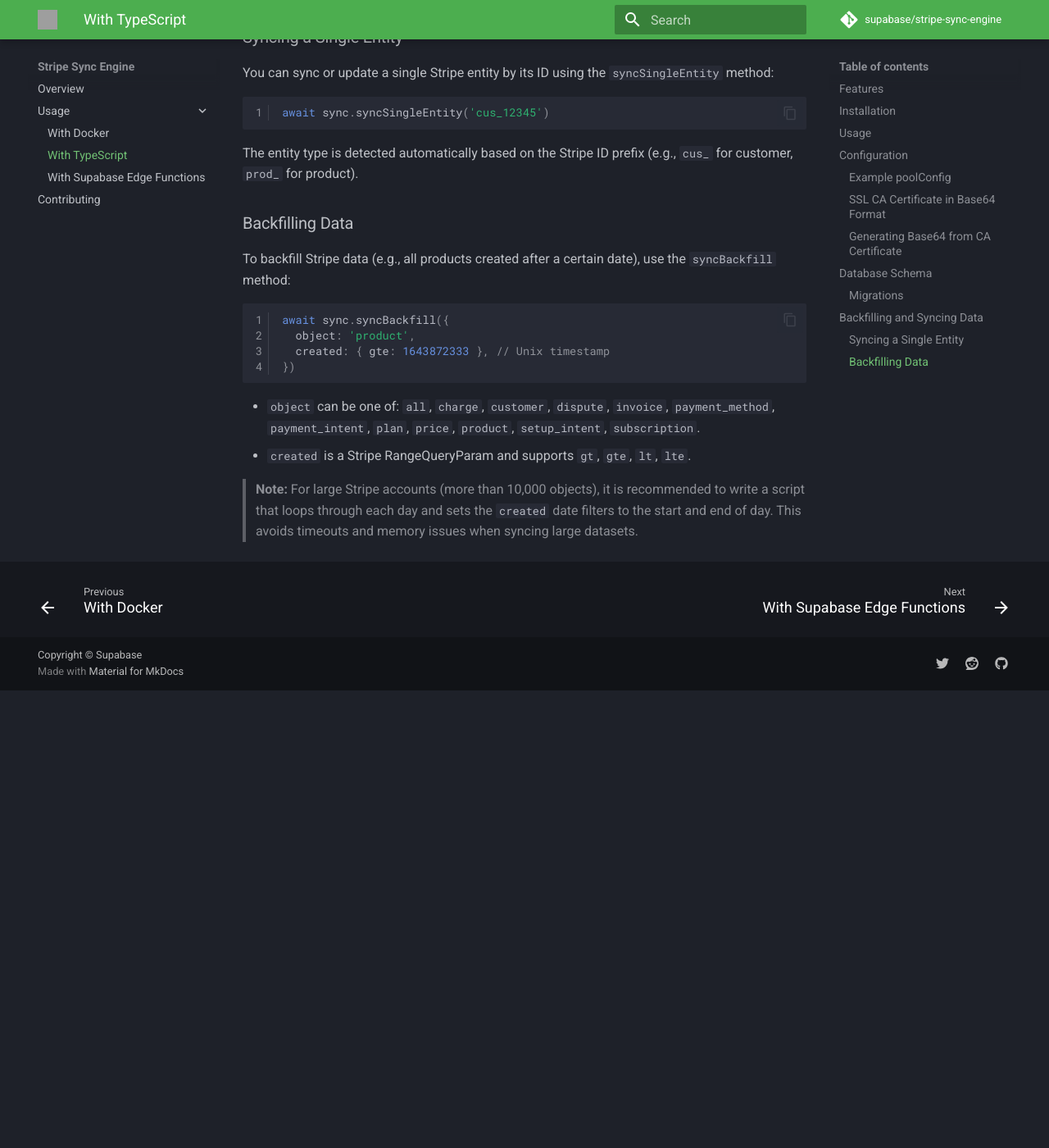
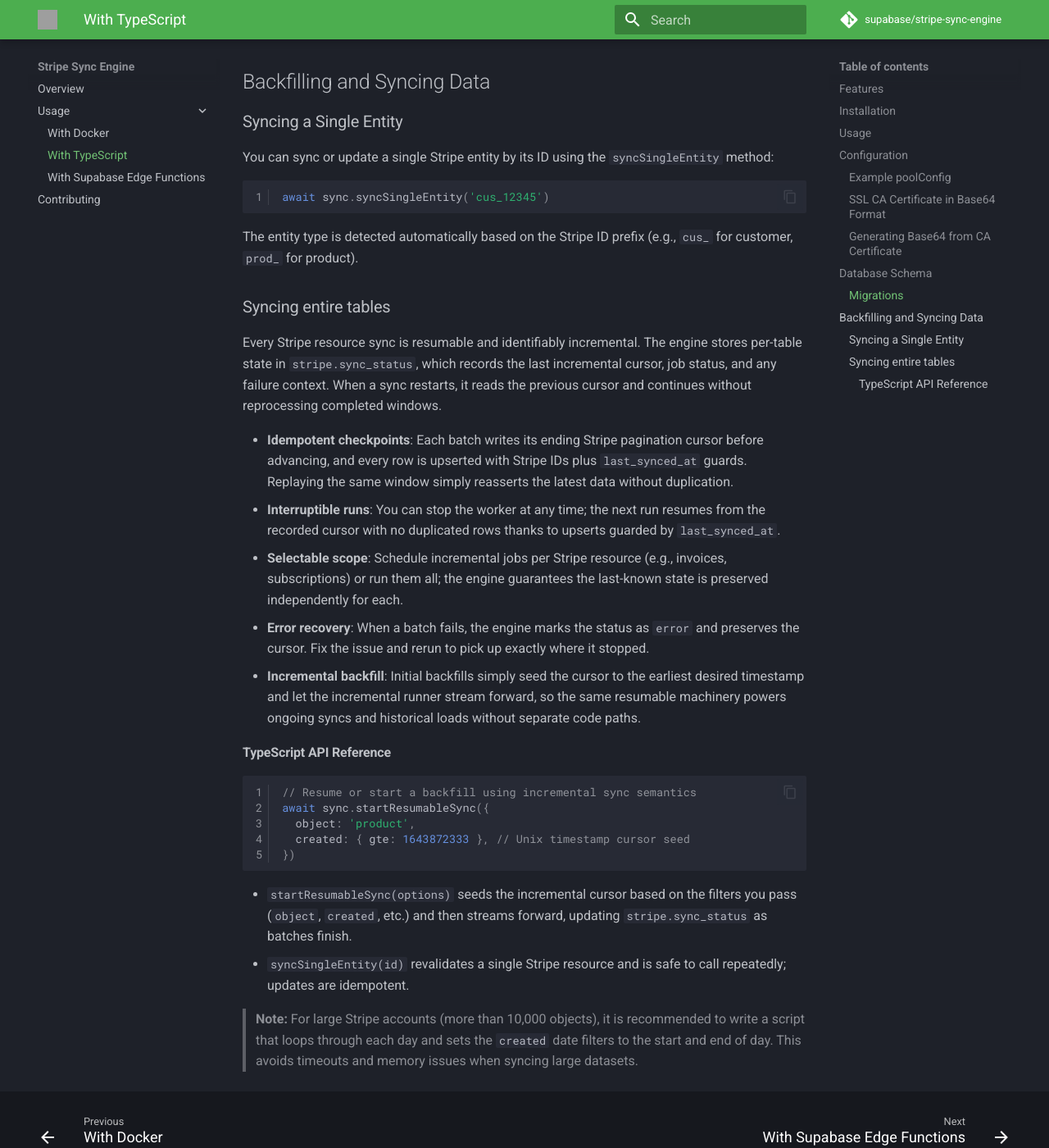
Before and after one commit to supabase/stripe-sync-engine, an MkDocs documentation site: the page built from docs/typescript.md, in a window 1280 px wide and 1400 px high, scrolled down 3207 px. Shown: the whole window at 82% size. Built offline with MkDocs 1.6.1 and Material for MkDocs 9.7.7, drawn with Linux system fonts in a browser that asks for light colours; comment, search, counter and statistics services are not loaded; before the commit the page ends 4049 px from its top, so only the background shows below that; some of the changed text lies outside the part shown; grey boxes are pictures that could not be loaded.

Commit message:
Add new docs for incremental sync and roadmap (#1)

````diff
--- a/docs/typescript.md
+++ b/docs/typescript.md
@@ -99,14 +99,14 @@
 
 ## Database Schema
 
-The library will create and manage a `stripe` schema in your PostgreSQL database, with tables for all supported Stripe objects (products, customers, invoices, etc.).
+The library will create and manage a `stripe` schema in your PostgreSQL database, with tables for all supported Stripe objects (products, customers, invoices, etc.). The column layout closely mirrors Stripe’s REST API payloads, so the database is effectively an on-disk copy of Stripe’s schema. A companion `sync_status` table keeps a single row per Stripe resource to record synchronization state, including last incremental cursors, job status (`queued`, `running`, `complete`, `error`), and any failure details used for retries.
 
 ### Migrations
 
 Migrations are included in the `db/migrations` directory. You can run them using the provided `runMigrations` function:
 
 ```ts
-import { runMigrations } from '@supabase/stripe-sync-engine'
+import { runMigrations } from '@stripe-experiment/sync'
 
 await runMigrations({ databaseUrl: 'postgres://...' })
 ```
@@ -123,19 +123,28 @@
 
 The entity type is detected automatically based on the Stripe ID prefix (e.g., `cus_` for customer, `prod_` for product).
 
-### Backfilling Data
+### Syncing entire tables
 
-To backfill Stripe data (e.g., all products created after a certain date), use the `syncBackfill` method:
+Every Stripe resource sync is resumable and identifiably incremental. The engine stores per-table state in `stripe.sync_status`, which records the last incremental cursor, job status, and any failure context. When a sync restarts, it reads the previous cursor and continues without reprocessing completed windows.
+
+- **Idempotent checkpoints**: Each batch writes its ending Stripe pagination cursor before advancing, and every row is upserted with Stripe IDs plus `last_synced_at` guards. Replaying the same window simply reasserts the latest data without duplication.
+- **Interruptible runs**: You can stop the worker at any time; the next run resumes from the recorded cursor with no duplicated rows thanks to upserts guarded by `last_synced_at`.
+- **Selectable scope**: Schedule incremental jobs per Stripe resource (e.g., invoices, subscriptions) or run them all; the engine guarantees the last-known state is preserved independently for each.
+- **Error recovery**: When a batch fails, the engine marks the status as `error` and preserves the cursor. Fix the issue and rerun to pick up exactly where it stopped.
+- **Incremental backfill**: Initial backfills simply seed the cursor to the earliest desired timestamp and let the incremental runner stream forward, so the same resumable machinery powers ongoing syncs and historical loads without separate code paths.
+
+#### TypeScript API Reference
 
 ```ts
-await sync.syncBackfill({
+// Resume or start a backfill using incremental sync semantics
+await sync.startResumableSync({
   object: 'product',
-  created: { gte: 1643872333 }, // Unix timestamp
+  created: { gte: 1643872333 }, // Unix timestamp cursor seed
 })
 ```
 
-- `object` can be one of: `all`, `charge`, `customer`, `dispute`, `invoice`, `payment_method`, `payment_intent`, `plan`, `price`, `product`, `setup_intent`, `subscription`.
-- `created` is a Stripe RangeQueryParam and supports `gt`, `gte`, `lt`, `lte`.
+- `startResumableSync(options)` seeds the incremental cursor based on the filters you pass (`object`, `created`, etc.) and then streams forward, updating `stripe.sync_status` as batches finish.
+- `syncSingleEntity(id)` revalidates a single Stripe resource and is safe to call repeatedly; updates are idempotent.
 
 > **Note:**
 > For large Stripe accounts (more than 10,000 objects), it is recommended to write a script that loops through each day and sets the `created` date filters to the start and end of day. This avoids timeouts and memory issues when syncing large datasets.
````
Also changed, not shown: other parts of docs/typescript.md (+4 -4 lines), docs/roadmap.md (added, +18 -0 lines), 1 other file.
